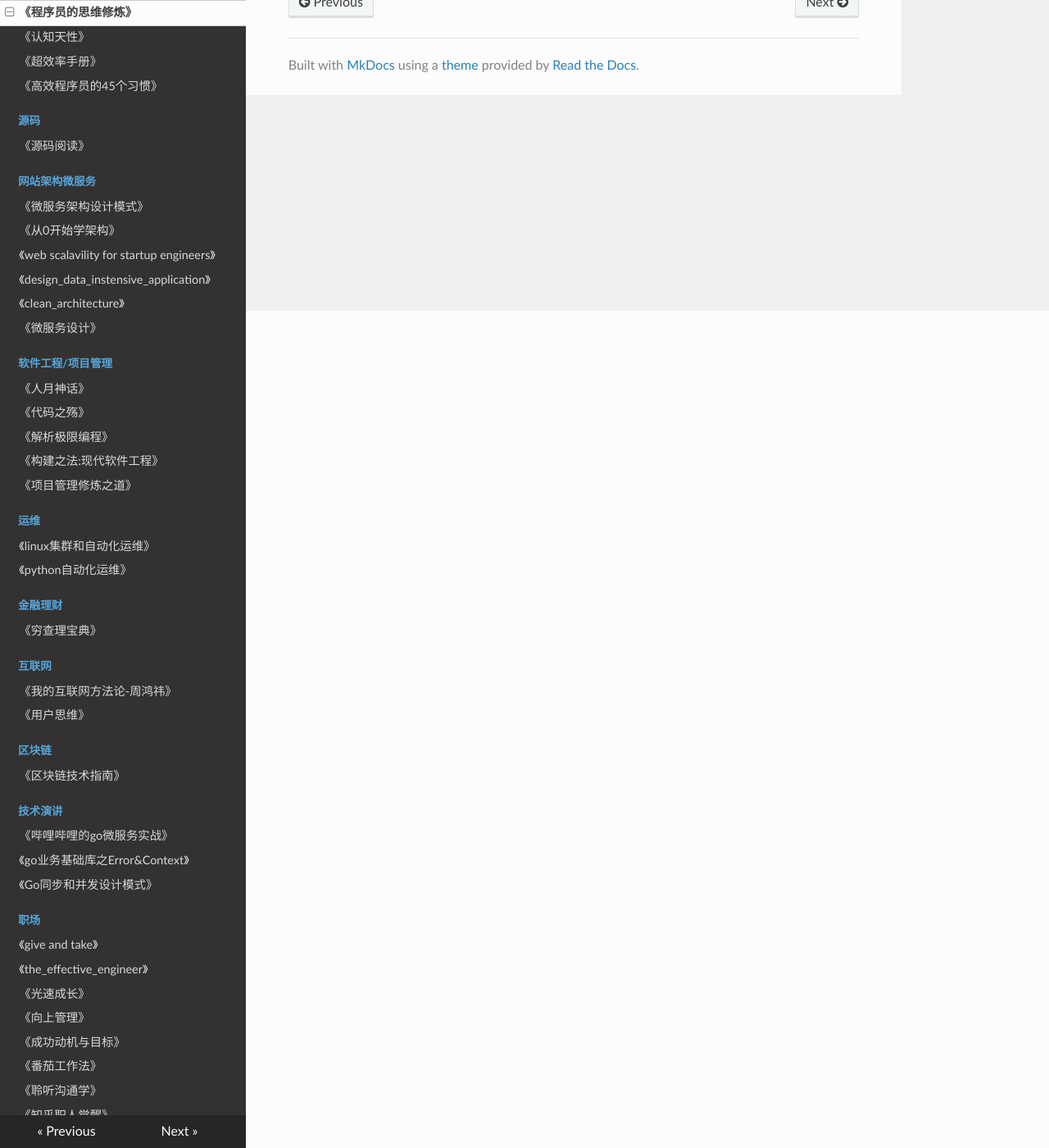
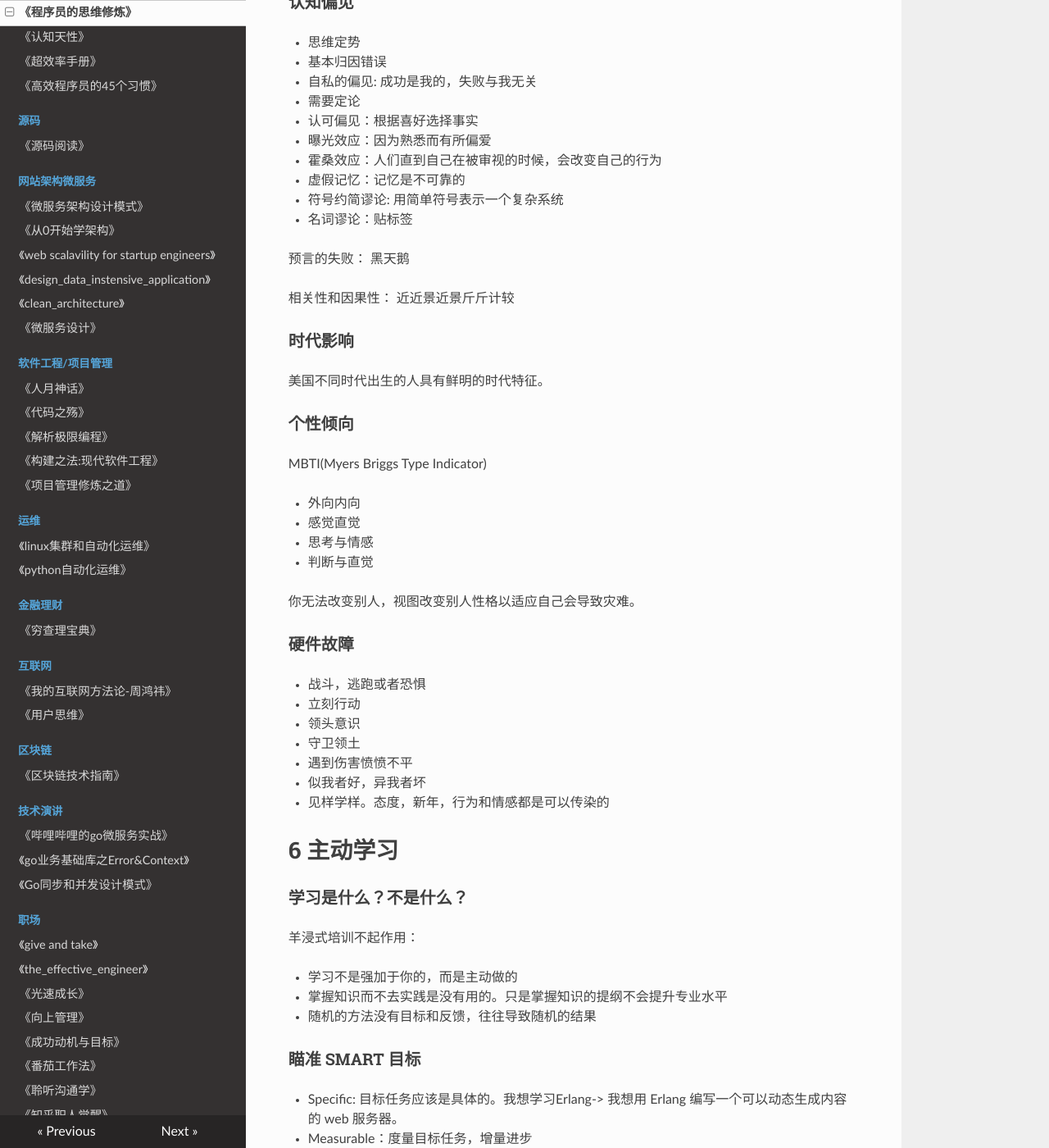
Before and after one commit to PegasusWang/booknotes, an MkDocs documentation site: the page built from docs/思维认知/程序员的思维修炼(开发认知潜能的九堂课).md, in a window 1280 px wide and 1400 px high, scrolled down 1021 px. Shown: the whole window at 82% size. Built offline with MkDocs 1.6.1, drawn with Linux system fonts in a browser that asks for light colours; nearby versions of some CDN libraries; old or Windows-style settings are respelled for this version of MkDocs; some of the changed text lies outside the part shown.

Commit message:
主动学习

```diff
--- a/docs/思维认知/程序员的思维修炼(开发认知潜能的九堂课).md
+++ b/docs/思维认知/程序员的思维修炼(开发认知潜能的九堂课).md
@@ -31,3 +31,135 @@
 - 散步。遇到难题，把已知的，相关东西都写在纸上。立刻解决其中简单的问题。离开键盘去解决问题
 
 # 5 调试你的大脑
+
+### 认知偏见
+
+- 思维定势
+- 基本归因错误
+- 自私的偏见: 成功是我的，失败与我无关
+- 需要定论
+- 认可偏见：根据喜好选择事实
+- 曝光效应：因为熟悉而有所偏爱
+- 霍桑效应：人们直到自己在被审视的时候，会改变自己的行为
+- 虚假记忆：记忆是不可靠的
+- 符号约简谬论: 用简单符号表示一个复杂系统
+- 名词谬论：贴标签
+
+预言的失败： 黑天鹅
+
+相关性和因果性： 近近景近景斤斤计较
+
+### 时代影响
+
+美国不同时代出生的人具有鲜明的时代特征。
+
+### 个性倾向
+
+MBTI(Myers Briggs Type Indicator)
+
+- 外向内向
+- 感觉直觉
+- 思考与情感
+- 判断与直觉
+
+你无法改变别人，视图改变别人性格以适应自己会导致灾难。
+
+### 硬件故障
+
+- 战斗，逃跑或者恐惧
+- 立刻行动
+- 领头意识
+- 守卫领土
+- 遇到伤害愤愤不平
+- 似我者好，异我者坏
+- 见样学样。态度，新年，行为和情感都是可以传染的
+
+# 6 主动学习
+
+### 学习是什么？不是什么？
+羊浸式培训不起作用：
+
+- 学习不是强加于你的，而是主动做的
+- 掌握知识而不去实践是没有用的。只是掌握知识的提纲不会提升专业水平
+- 随机的方法没有目标和反馈，往往导致随机的结果
+
+### 瞄准 SMART 目标
+
+- Specific: 目标任务应该是具体的。我想学习Erlang-> 我想用 Erlang 编写一个可以动态生成内容的 web 服务器。
+- Measurable：度量目标任务，增量进步
+- Achievable: 可实现，而不是不切实际
+- Relevant: 相关的
+- Time boxed: 循序渐进，细小的里程碑
+
+### 建立一个务实的投资计划(PIP)
+
+- 写下现在，短期和长期目标
+- 知识投资多样化
+- 每周设定时间来知识投资
+- 设置提醒，定期阶段性重新评估投资计划。哪些发生了改变，那些没有？你要做什么？
+
+### 使用你的原生学习模式
+
+- 视觉型
+- 听觉型
+- 动觉型
+
+多元智力理论
+
+- 身体-动觉
+- 语言
+- 逻辑-数学
+- 视觉-空间
+- 音乐
+- 人际
+- 自我认知
+
+### 一起工作，一起学习
+
+学习小组非常有用
+
+- 寻求建议
+- 选择一项提议和一个负责人
+- 买书
+- 午餐会议
+
+### 使用增强学习法
+
+- 主动阅读和总结书面材料的更好方式
+- 使用思维导图探索和发现模式和关系
+- 以教代学
+
+### SQ3R 法主动阅读
+
+- 调查 Servey: 扫描目录和每章总结，得出总体看法
+- 问题 Question: 记录所有问题
+- 阅读 Read: 阅读全部内容
+- 复述 Recite: 总结，做笔记，用自己的话描述
+- 回顾 Review: 重读，扩展笔记，和同事讨论
+
+间隔记忆：2-2-2-6模式时间表，两小时，两天，两周和6个月之后重新测试
+
+#### 使用思维导图
+
+强调空间和线索的关系。
+写作和阅读一样重要。
+
+- 为下一本你要读的书制作思维导图
+- 为你的职业生涯和人生规划制作思维导图
+- 尝试颜色的功效
+- 尝试图形注释
+- 保持迭代
+
+### 使用文档的真正力量
+
+做笔记很重要，写文档的过程比文档本身更加重要
+
+制作视频。对于传递动态信息非常有效。
+
+### 以教代学
+
+尝试教别人，和橡皮鸭聊天(小黄鸭调试法)。尝试向一个孩子或者领域之外的人解释你的东西。（隐喻）
+
+观察-实践-教学
+
+### 付诸实践
```
